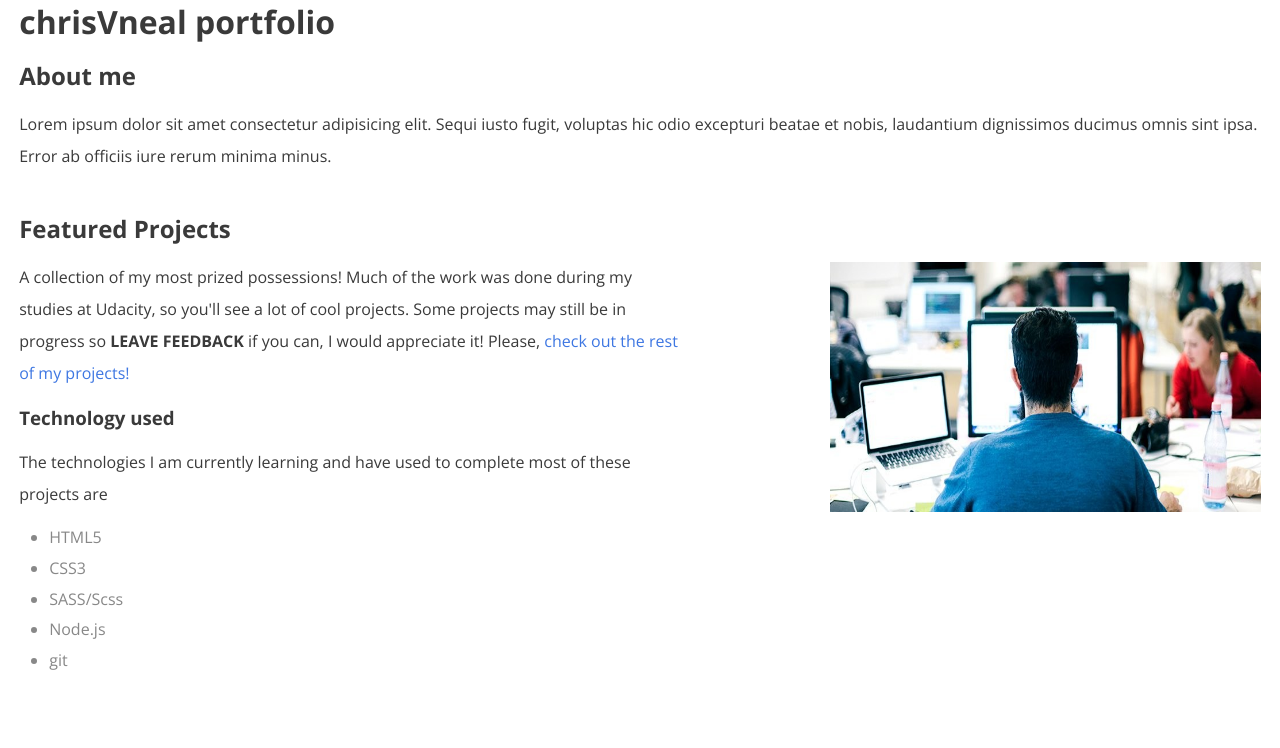
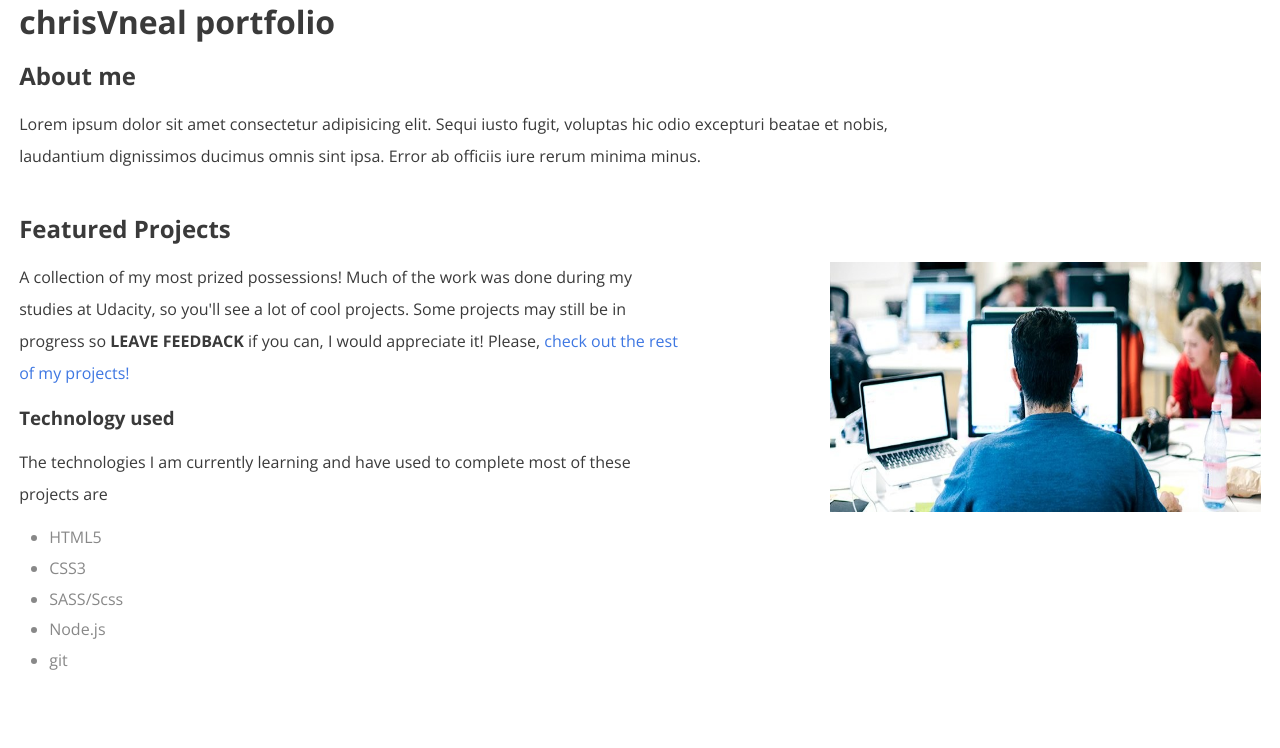
Before and after one commit to chrisvneal/udacity_portfolio-project, a website: page src/index.html in a window 1280 px wide. Shown: the top 748 px of the page. Drawn offline with nearby package versions, Linux system fonts and the light colour scheme; files that its build step writes are made by us from their sources; files whose address does not match are found by name.

Commit message:
Fixed about me responsive text

```diff
--- a/src/scss/partials/_media_queries.scss
+++ b/src/scss/partials/_media_queries.scss
@@ -26,6 +26,12 @@
       margin-right: 4em;
       min-width: $good-pic-width;
     }
+  }
+}
+
+@media screen and (min-width: 950px) {
+  .about-me p {
+    width: 75%;
   }
 }
 
```
Also changed, not shown: dist/css/styles.css, 1 other file.
